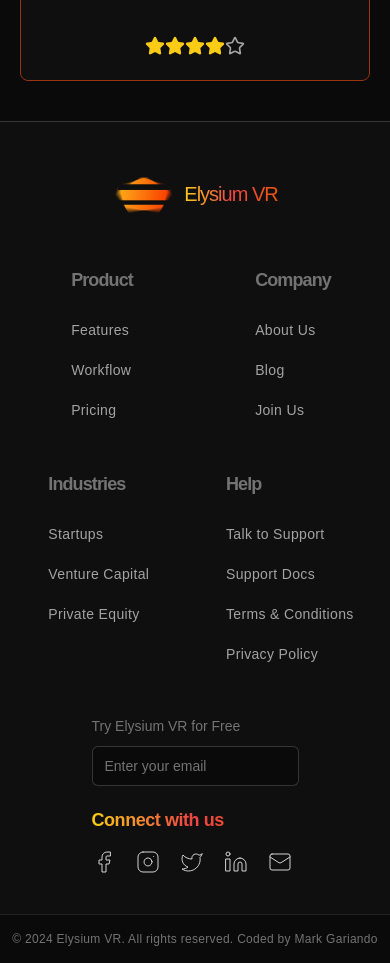
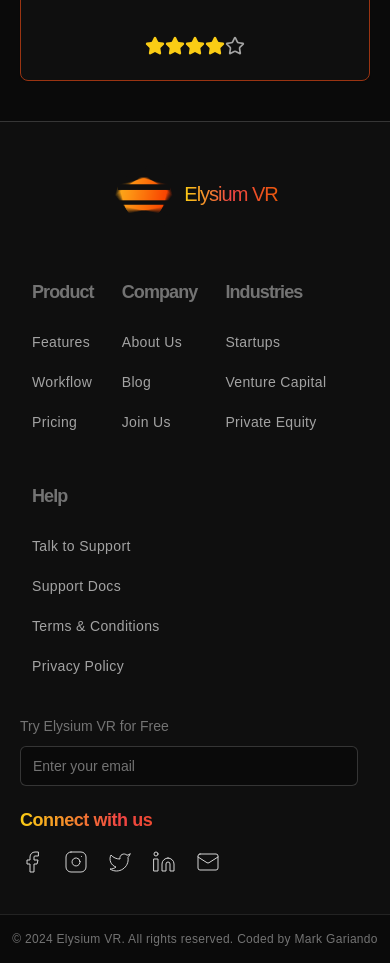
Before and after one commit to kramislife/clone-react-app, a React (Vite) app: page / in a window 390 px wide. Shown: the part 7740-8703 px from the top of the page. Built offline with nearby package versions, Linux system fonts and the light colour scheme.

Commit message:
Update Footer styling

```diff
--- a/src/components/Footer/Footer.jsx
+++ b/src/components/Footer/Footer.jsx
@@ -7,7 +7,7 @@ import GetStarted from "./GetStarted";
 const Footer = () => {
   return (
     <footer>
-      <div className="bg-background2 py-10 px-6 lg:px-14 border-t border-neutral-700/80">
+      <div className="bg-background2 py-10 px-5 lg:px-14 border-t border-neutral-700/80">
         <div className="flex justify-center lg:justify-start">
           <div className="flex items-center gap-2">
             <img src={logo} alt="" className="h-16 w-16" />
@@ -16,9 +16,9 @@ const Footer = () => {
             </span>
           </div>
         </div>
-        <div className="flex flex-wrap gap-10 justify-around lg:justify-start lg:gap-10 lg:space-x-24 pt-10">
+        <div className="flex flex-wrap gap-4 lg:justify-start lg:gap-10 lg:space-x-24 pt-10">
           {footer.map((item) => (
-            <div key={item.id} className="pl-3">
+            <div key={item.id} className="pl-3 py-3">
               <h6 className="text-lg tracking-tighter text-neutral-500 font-semibold">
                 {item.title}
               </h6>
--- a/src/components/Footer/GetStarted.jsx
+++ b/src/components/Footer/GetStarted.jsx
@@ -10,7 +10,7 @@ const GetStarted = () => {
       </Label>
       <div className="lg:relative flex flex-col">
         <Input
-          className="bg-foreground border border-neutral-700/80 rounded-md w-full lg:w-[40vh] "
+          className="bg-foreground border border-neutral-700/80 rounded-md w-[40vh]"
           type="email"
           id="email"
           placeholder="Enter your email"
```
